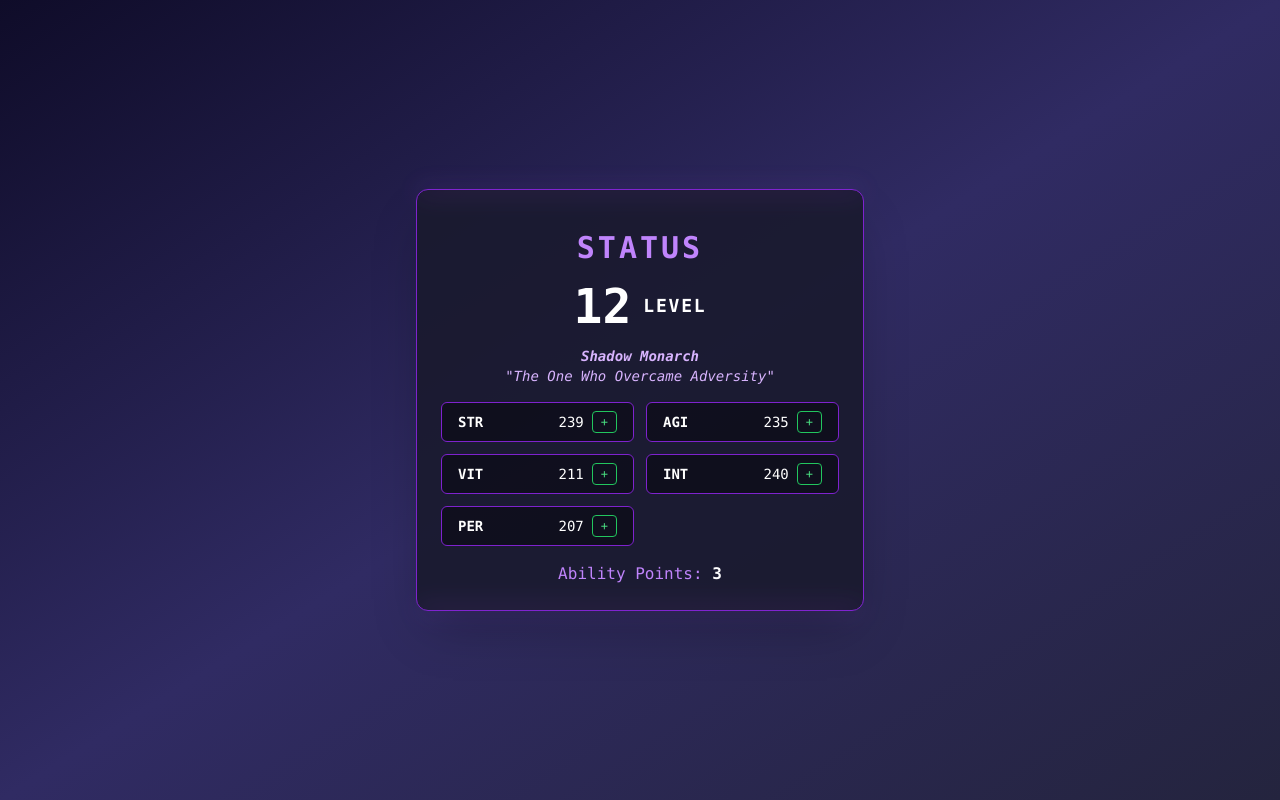
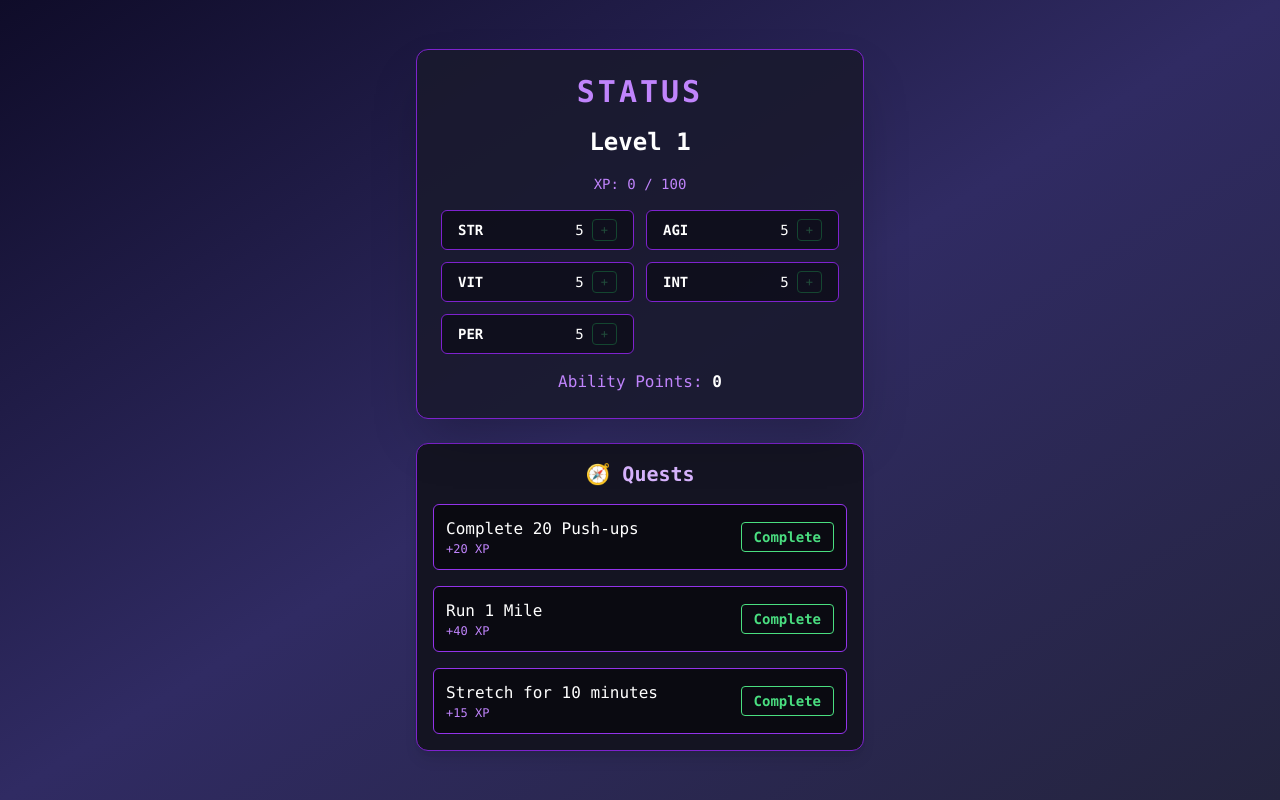
Before and after one commit to qjustinq/solo-leveling-the-system, a React (Vite) app in the folder solo-leveling-the-system-vite/: page / in a window 1280 px wide. Built offline with nearby package versions, Linux system fonts and the light colour scheme.

Commit message:
added quest system
added quest system

```diff
--- a/solo-leveling-the-system-vite/src/App.tsx
+++ b/solo-leveling-the-system-vite/src/App.tsx
@@ -2,55 +2,70 @@ import { useState } from 'react';
 
 type StatType = 'STR' | 'AGI' | 'VIT' | 'INT' | 'PER';
 
+type Quest = {
+  id: number;
+  title: string;
+  xpReward: number;
+  completed: boolean;
+};
+
 export default function App() {
-  const [level, setLevel] = useState(12);
-  const [abilityPoints, setAbilityPoints] = useState(3);
+  const [level, setLevel] = useState(1);
+  const [xp, setXp] = useState(0);
+  const [xpPerLevel] = useState(100);
+  const [abilityPoints, setAbilityPoints] = useState(0);
   const [stats, setStats] = useState({
-    STR: 239,
-    AGI: 235,
-    VIT: 211,
-    INT: 240,
-    PER: 207,
+    STR: 5,
+    AGI: 5,
+    VIT: 5,
+    INT: 5,
+    PER: 5,
   });
+
+  const [quests, setQuests] = useState<Quest[]>([
+    { id: 1, title: 'Complete 20 Push-ups', xpReward: 20, completed: false },
+    { id: 2, title: 'Run 1 Mile', xpReward: 40, completed: false },
+    { id: 3, title: 'Stretch for 10 minutes', xpReward: 15, completed: false },
+  ]);
+
+  const gainXp = (amount: number) => {
+    const totalXp = xp + amount;
+    if (totalXp >= xpPerLevel) {
+      const leftover = totalXp % xpPerLevel;
+      const levelsGained = Math.floor(totalXp / xpPerLevel);
+      setLevel(prev => prev + levelsGained);
+      setAbilityPoints(prev => prev + levelsGained * 3); // 3 pts per level
+      setXp(leftover);
+    } else {
+      setXp(totalXp);
+    }
+  };
+
+  const completeQuest = (id: number) => {
+    setQuests(prev =>
+      prev.map(q => (q.id === id ? { ...q, completed: true } : q))
+    );
+    const quest = quests.find(q => q.id === id);
+    if (quest) gainXp(quest.xpReward);
+  };
 
   const increaseStat = (stat: StatType) => {
     if (abilityPoints <= 0) return;
-
-    setStats(prev => ({
-      ...prev,
-      [stat]: prev[stat] + 1,
-    }));
+    setStats(prev => ({ ...prev, [stat]: prev[stat] + 1 }));
     setAbilityPoints(prev => prev - 1);
   };
 
   return (
-    <div className="min-h-screen bg-gradient-to-br from-[#0f0c29] via-[#302b63] to-[#24243e] text-white flex items-center justify-center font-mono px-4">
+    <div className="min-h-screen bg-gradient-to-br from-[#0f0c29] via-[#302b63] to-[#24243e] text-white flex flex-col items-center justify-center font-mono p-4 space-y-6">
+      {/* Status Panel */}
       <div className="relative w-full max-w-md bg-[#1a1a2e] bg-opacity-90 rounded-xl border border-purple-700 shadow-2xl p-6 space-y-4 animate-fadeIn">
-        {/* Glowing Top Border */}
-        <div className="absolute top-0 left-0 w-full h-[2px] bg-purple-500 blur-md animate-pulse" />
+        <h1 className="text-center text-3xl font-extrabold tracking-widest text-purple-400">STATUS</h1>
+        <div className="text-center text-white text-2xl font-bold">Level {level}</div>
+        <div className="text-center text-sm text-purple-400 mb-2">XP: {xp} / {xpPerLevel}</div>
 
-        {/* STATUS */}
-        <h1 className="text-center text-3xl font-extrabold tracking-widest text-purple-400">STATUS</h1>
-
-        {/* LEVEL */}
-        <div className="flex justify-center items-center text-5xl font-extrabold text-white gap-3">
-          {level}
-          <span className="text-lg font-semibold tracking-widest">LEVEL</span>
-        </div>
-
-        {/* CLASS + TITLE */}
-        <div className="text-center text-purple-300 italic text-sm">
-          <p className="font-semibold">Shadow Monarch</p>
-          <p>"The One Who Overcame Adversity"</p>
-        </div>
-
-        {/* STATS */}
-        <div className="grid grid-cols-2 gap-3 mt-4 text-sm">
-          {(Object.keys(stats) as StatType[]).map((stat) => (
-            <div
-              key={stat}
-              className="flex justify-between items-center bg-black bg-opacity-40 px-4 py-2 rounded-md border border-purple-700 animate-bounceIn"
-            >
+        <div className="grid grid-cols-2 gap-3 text-sm">
+          {(Object.keys(stats) as StatType[]).map(stat => (
+            <div key={stat} className="flex justify-between items-center bg-black bg-opacity-40 px-4 py-2 rounded-md border border-purple-700 animate-bounceIn">
               <span className="font-semibold">{stat}</span>
               <div className="flex items-center gap-2">
                 <span>{stats[stat]}</span>
@@ -68,13 +83,38 @@ export default function App() {
           ))}
         </div>
 
-        {/* ABILITY POINTS */}
-        <div className="mt-4 text-center text-purple-400">
+        <div className="text-center text-purple-400">
           Ability Points: <span className="text-white font-bold">{abilityPoints}</span>
         </div>
+      </div>
 
-        {/* Glowing Bottom Border */}
-        <div className="absolute bottom-0 left-0 w-full h-[2px] bg-purple-500 blur-md animate-pulse" />
+      {/* Quest Panel */}
+      <div className="w-full max-w-md bg-[#141422] border border-purple-700 shadow-lg rounded-xl p-4 space-y-4">
+        <h2 className="text-xl font-bold text-purple-300 text-center">🧭 Quests</h2>
+        {quests.map(q => (
+          <div
+            key={q.id}
+            className={`flex justify-between items-center p-3 rounded-md border ${
+              q.completed ? 'border-gray-600 bg-gray-800 text-gray-400' : 'border-purple-600 bg-black bg-opacity-50'
+            }`}
+          >
+            <div className="flex flex-col">
+              <span>{q.title}</span>
+              <span className="text-xs text-purple-400">+{q.xpReward} XP</span>
+            </div>
+            <button
+              disabled={q.completed}
+              onClick={() => completeQuest(q.id)}
+              className={`px-3 py-1 text-sm font-semibold border rounded ${
+                q.completed
+                  ? 'border-gray-500 text-gray-500 cursor-not-allowed'
+                  : 'border-green-400 text-green-400 hover:bg-green-600 hover:text-white'
+              }`}
+            >
+              {q.completed ? 'Done' : 'Complete'}
+            </button>
+          </div>
+        ))}
       </div>
     </div>
   );
```
